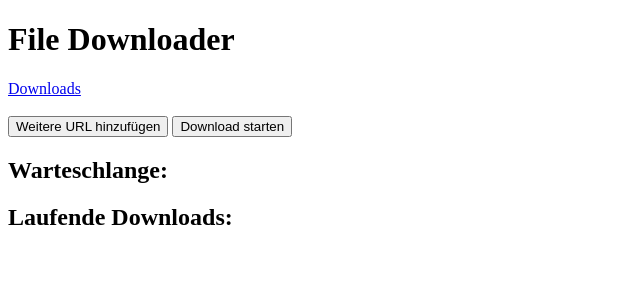
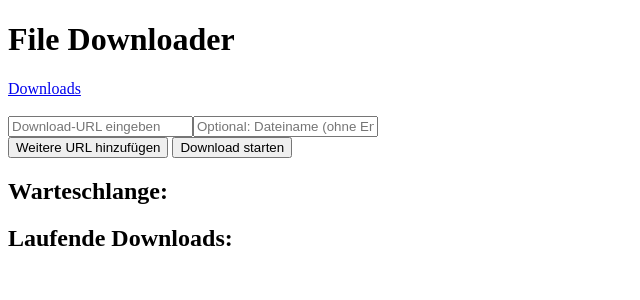
Before and after one commit to vonschnabel/downloader, a Flask app: page / in a window 1280 px wide. Shown: the top 300 px of the page, without its empty margins (0-640 px from the left). Run offline with Flask 3, Linux system fonts and the light colour scheme.

Commit message:
minor changes

```diff
--- a/templates/index.html
+++ b/templates/index.html
@@ -111,7 +111,11 @@
 <body>
   <h1>File Downloader</h1>
   <a href="/downloads">Downloads</a>  <br><br>
-  <div id="input-container"></div>
+  <div id="input-container">
+    <div class="input-row">
+      <input type="text" placeholder="Download-URL eingeben" class="url-input"><input type="text" placeholder="Optional: Dateiname (ohne Endung)" class="title-input">
+    </div>
+  </div>
   <button onclick="addInputField()">Weitere URL hinzufügen</button>
   <button onclick="startDownload()">Download starten</button>
 
```
